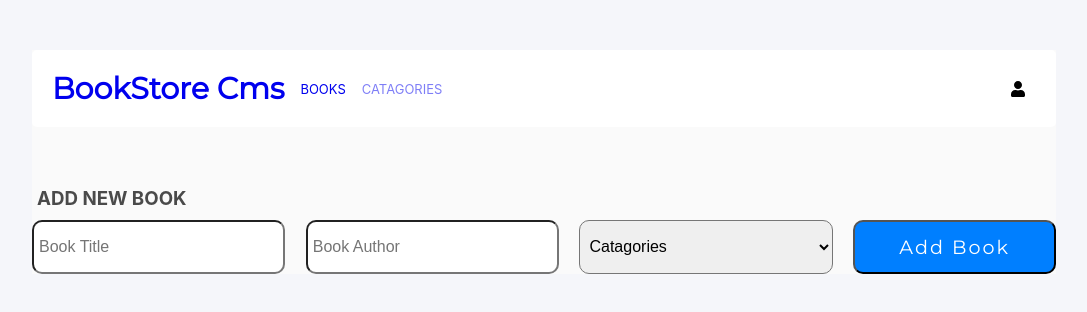
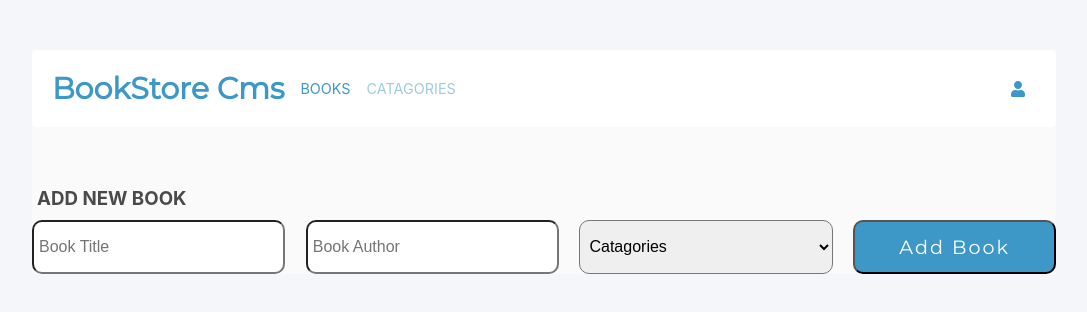
Before and after one commit to zmekonnen251/book-store-cms, a React (Create React App) app: page / in a window 1280 px wide. Shown: the top 312 px of the page, without its empty margins (96-1183 px from the left). Built offline with nearby package versions, Linux system fonts and the light colour scheme.

Commit message:
Add a final touch styling based reviwer comments

```diff
--- a/src/components/AddBook.module.css
+++ b/src/components/AddBook.module.css
@@ -42,7 +42,7 @@
 }
 
 .button {
-  background-color: #007fff;
+  background-color: #3e98c7;
   color: white;
   padding: 0.8rem;
   font-family: 'Montserrat', sans-serif;
--- a/src/components/Book.module.css
+++ b/src/components/Book.module.css
@@ -37,10 +37,10 @@
 .action {
   display: flex;
   gap: 5px;
-  opacity: 0.5;
 }
 
 .action button {
+  color: #3e98c7;
   width: fit-content;
   border: none;
   padding: 3px;
@@ -71,7 +71,7 @@
 }
 
 .button {
-  background-color: #007fff;
+  background-color: #3e98c7;
   color: white;
   padding: 0.2rem;
   font-family: 'Montserrat', sans-serif;
--- a/src/components/NavBar.module.css
+++ b/src/components/NavBar.module.css
@@ -27,6 +27,7 @@
 
 .navBar a {
   text-decoration: none;
+  color: #3e98c7;
 }
 
 .bookStore {
@@ -38,15 +39,17 @@
 
 .books {
   color: #272727;
-  font-size: 0.813rem;
+  font-size: 0.9rem;
 }
 
 .catagories {
   color: #272727;
   opacity: 0.5;
-  font-size: 0.813rem;
+  font-size: 0.9rem;
 }
 
 .FaUser {
   margin-right: 10px;
+  color: #3e98c7;
+  cursor: pointer;
 }
```
